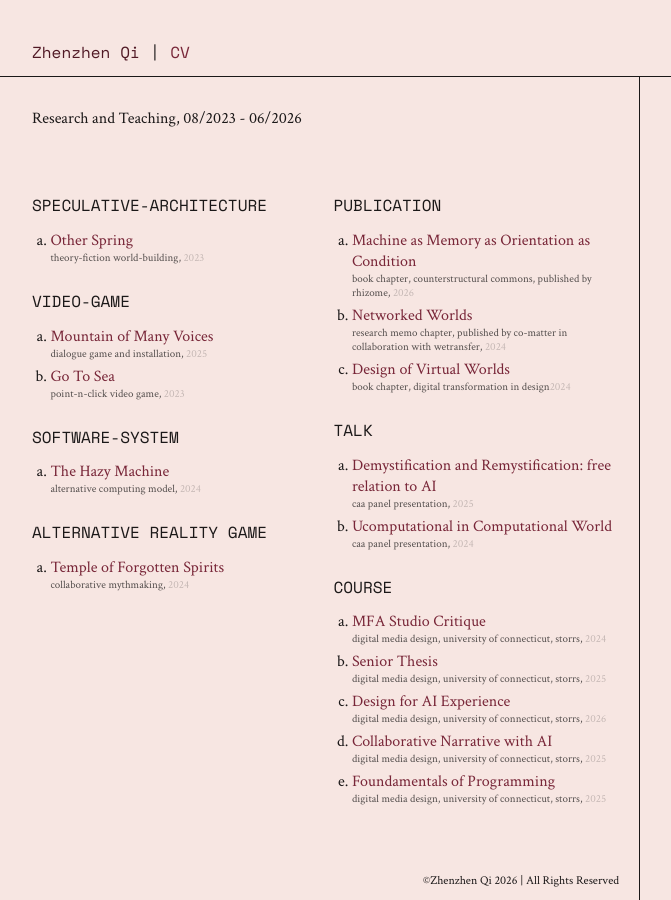
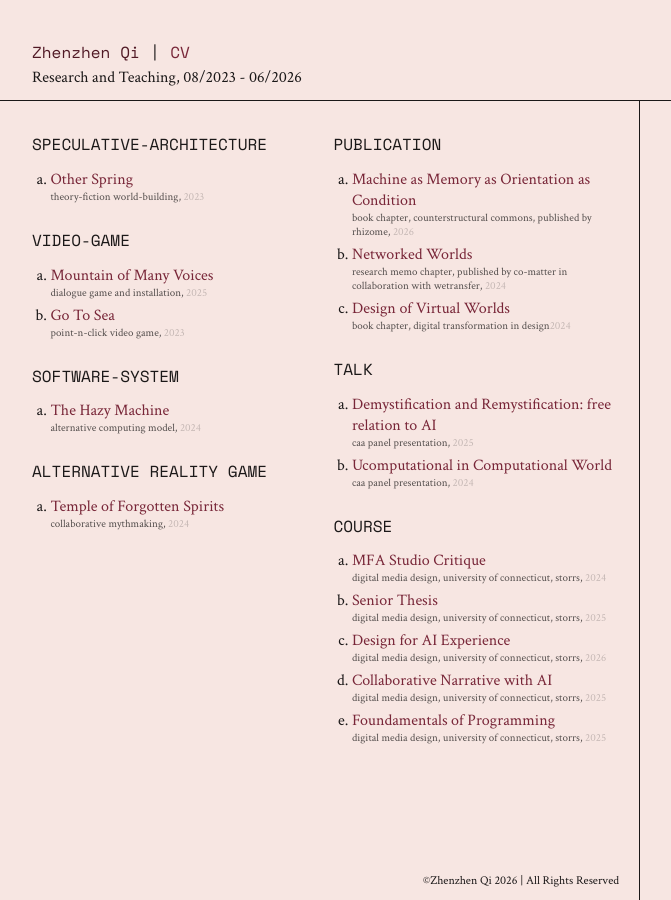
Before and after one commit to zhenzhenqi/zhenzhenqi, a Jekyll site: the page built from index.md, in a window 1280 px wide. Shown: the whole page, without its empty margins (0-671 px from the left). Built offline with Jekyll 4.4.1, drawn with Linux system fonts in a browser that asks for light colours.

Commit message:
Move portfolio summary into site header

```diff
--- a/_layouts/main.html
+++ b/_layouts/main.html
@@ -7,13 +7,15 @@
 
 <header>
   <nav class="navbar">
-    <ul><li class="site-identity"><a href="{{ '/' | relative_url }}">Zhenzhen Qi</a><span aria-hidden="true">|</span><a href="{{ '/about.html' | relative_url }}">CV</a></li></ul>
+    <div class="site-header">
+      <div class="site-identity"><a href="{{ '/' | relative_url }}">Zhenzhen Qi</a><span aria-hidden="true">|</span><a href="{{ '/about.html' | relative_url }}">CV</a></div>
+      <p class="header-summary">Research and Teaching, 08/2023 - 06/2026</p>
+    </div>
   </nav>
 </header>
 
 <div class="row two-panel-row">
   <div class="col" id="left">
-    <p class="portfolio-summary">Research and Teaching, 08/2023 - 06/2026</p>
     {% include project-list.html %}
     <footer class="site-footer">&copy;Zhenzhen Qi 2026 | All Rights Reserved</footer>
   </div>
--- a/assets/css/main.scss
+++ b/assets/css/main.scss
@@ -28,16 +28,15 @@
   top: 0;
   left: 0;
   right: 0;
-  padding: 2.5rem 0 .75rem;
+  padding: 2.5rem 2rem .75rem;
   z-index: 1000;
-  height: 1.5rem;
   border-bottom:1px solid #1b1818;
   background-color: #F7E6E2;
 }
 
-.navbar ul { height:100%; display:flex; align-items:stretch; list-style:none; padding:0; font-size:1rem; }
-.navbar li { display:flex; min-width:8em; padding:0 1rem; justify-content:center; align-items:center; }
-.navbar .site-identity { gap:.65rem; padding:0 2rem; }
+.navbar .site-header { font-size:1rem; }
+.navbar .site-identity { display:flex; align-items:center; gap:.65rem; }
+.navbar .header-summary { margin:.2rem 0 0; font-family:"Crimson Text", "Noto Serif SC", "Songti SC", STSong, SimSun, serif; }
 .navbar a { color:#782638; }
 .navbar a.active { color:#501824; }
 
@@ -47,8 +46,7 @@
 .row .col::-webkit-scrollbar-track { background:#bfc5c3; }
 .row .col::-webkit-scrollbar-thumb { background:#8e9a96; }
 
-#left { border-right:1px solid #1b1818; padding-left:0; padding-right:0; padding-top:4.75rem; flex:3 0 400px; transform:translateZ(0); }
-#left .portfolio-summary { box-sizing:border-box; width:100%; margin:0; padding:2rem; font-family:inherit; font-size:1rem; font-weight:400; }
+#left { border-right:1px solid #1b1818; padding-left:0; padding-right:0; padding-top:6.25rem; flex:3 0 400px; transform:translateZ(0); }
 #left .project-list { column-count:2; column-gap:1rem; padding:2rem 20px 0 2rem; }
 .type-group { break-inside:avoid; margin-bottom:1.5rem; }
 .section-title { text-transform:uppercase; margin:.8rem 0; }
@@ -60,7 +58,7 @@
 .project-subtext { font-size:11px; color:#000000a8; text-transform:lowercase; }
 .project-subtext .time { opacity:.3; text-transform:capitalize; }
 
-#center { border-right:1px solid #1b1818; flex:3 0 330px; box-sizing:border-box; container-type:inline-size; font-size:1em; padding-top:6.75rem; padding-bottom:5rem; }
+#center { border-right:1px solid #1b1818; flex:3 0 330px; box-sizing:border-box; container-type:inline-size; font-size:1em; padding-top:8.25rem; padding-bottom:5rem; }
 #center #content { max-width:550px; margin:0 auto; }
 #center #content p { line-height:1.3em; }
 #center #content img { width:100%; height:auto; }
@@ -94,7 +92,7 @@
 @media screen and (max-width:900px) { #right { display:none; } }
 @media screen and (max-width:799px) {
   #left { display:none; }
-  #center { border-right:0; padding-top:6.75rem; }
+  #center { border-right:0; padding-top:8.25rem; }
   .mobile-only { display:block; }
   #pages { z-index:1000; right:10px; top:1rem; }
   .home-pages { display:block; }
--- a/index.md
+++ b/index.md
@@ -8,13 +8,15 @@
 
 <header>
   <nav class="navbar">
-    <ul><li class="site-identity"><a class="active" href="{{ '/' | relative_url }}">Zhenzhen Qi</a><span aria-hidden="true">|</span><a href="{{ '/about.html' | relative_url }}">CV</a></li></ul>
+    <div class="site-header">
+      <div class="site-identity"><a class="active" href="{{ '/' | relative_url }}">Zhenzhen Qi</a><span aria-hidden="true">|</span><a href="{{ '/about.html' | relative_url }}">CV</a></div>
+      <p class="header-summary">Research and Teaching, 08/2023 - 06/2026</p>
+    </div>
   </nav>
 </header>
 
 <div class="row two-panel-row">
   <div class="col" id="left">
-    <p class="portfolio-summary">Research and Teaching, 08/2023 - 06/2026</p>
     {% include project-list.html %}
     <footer class="site-footer">&copy;Zhenzhen Qi 2026 | All Rights Reserved</footer>
   </div>
```
